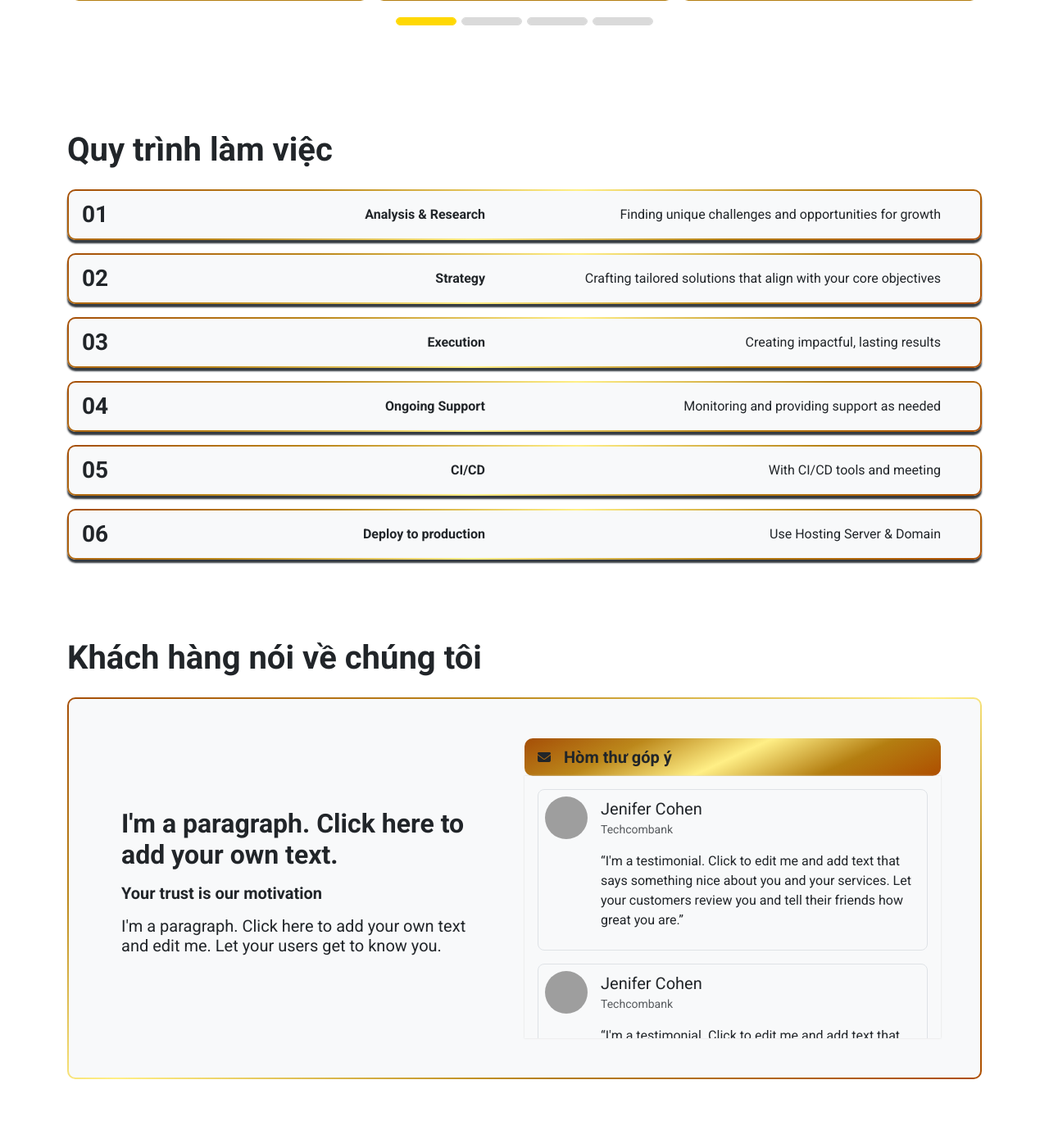
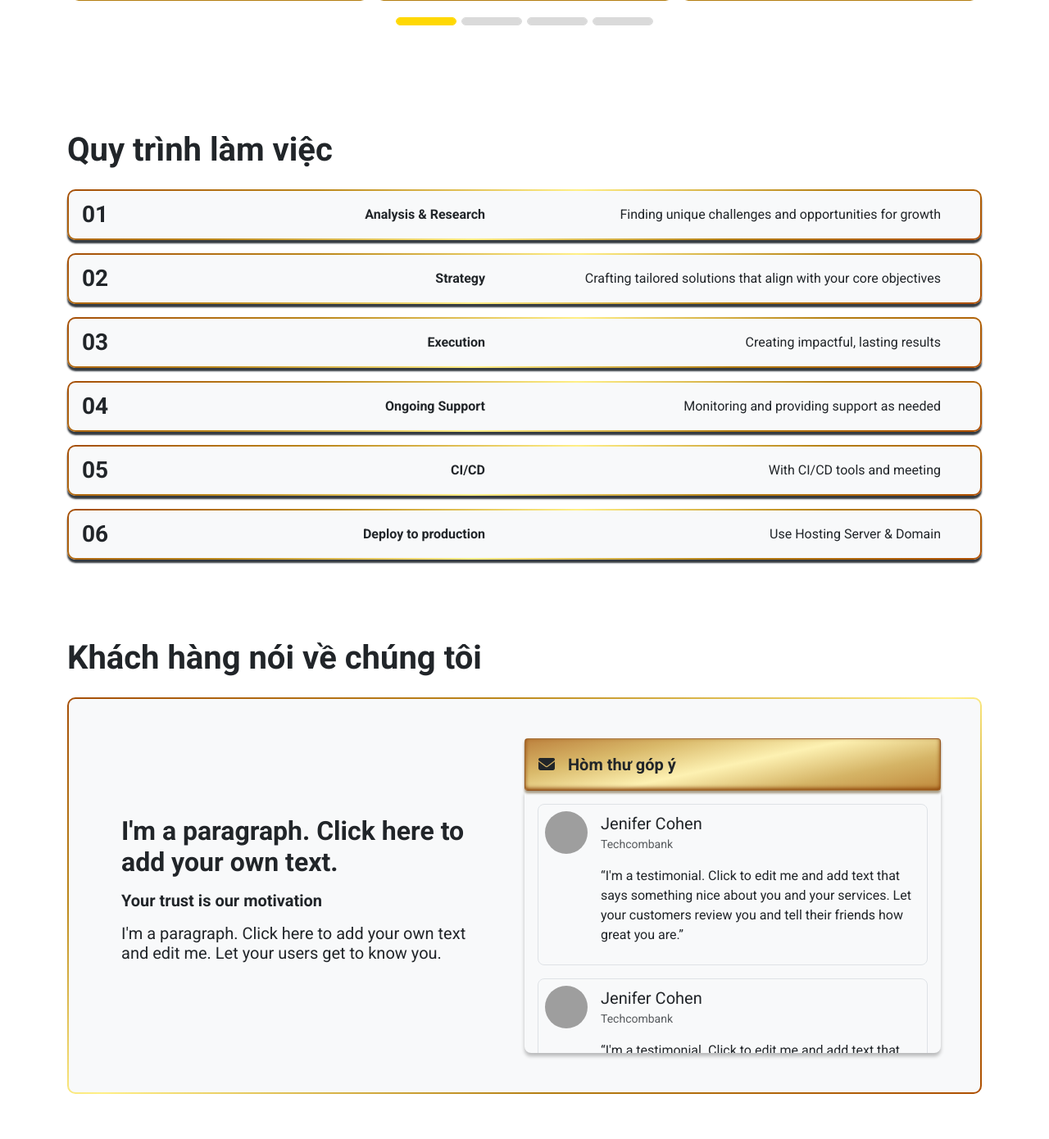
Before and after one commit to subway90/MVC_DUCLONG, a PHP site: page / in a window 1280 px wide. Shown: the part 3423-4813 px from the top of the page at 82% size. Run offline with PHP 8.4, Linux system fonts and the light colour scheme; a stand-in replaces the project's code that opens the database connection; some libraries are stand-ins or nearby versions; grey boxes are pictures that could not be loaded.

Commit message:
update section customer

```diff
--- a/assets/css/custom.css
+++ b/assets/css/custom.css
@@ -10,6 +10,7 @@
     --info-color: #17a2b8 !important;
     --light-color: #ffffff !important;
     --dark-color: #343a40 !important;
+    --dark-color-40: #00000040 !important;
     --dark-color-80: #343a4080 !important;
     --orange-color: #fc521d !important;
     --muted-color: #DADADA !important;
@@ -125,9 +126,10 @@ body {
 }
 
 .box-mail {
+    border-radius: 0 0 8px 8px;
     max-height: 320px;
     overflow-y: auto;
-    box-shadow: 0 0 2px var(--muted-color);
+    box-shadow: 0 4px 4px var(--dark-color-40);
 }
 
 .bg-media {
@@ -156,6 +158,16 @@ body {
     height: 80px;
 }
 
+.bg-head-mail {
+    border: 1.5px solid #78320599;
+    background: linear-gradient(-12deg, #c0893c, #d5b466, #fdf1b2, #d9b96a, #bd823e);
+    box-shadow:
+        inset 0 -2px 5px #8B4208,
+        0 3px 3px #6E501466,
+        0 3px 3px #00000029;
+    border-radius: 4px;
+}
+
 /* Tablet */
 @media (max-width: 880px) {
     .navbar-brand {
--- a/views/user/home.php
+++ b/views/user/home.php
@@ -247,8 +247,8 @@
                         </p>
                 </div>
                 <div class="col-12 col-lg-6">
-                    <div class="border-mix-gold border-gold d-flex align-items-center p-2 px-3 gap-3">
-                        <i class="fas fa-envelope"></i>
+                    <div class="bg-head-mail d-flex align-items-center p-3 gap-3">
+                        <i class="fas fa-envelope fs-5"></i>
                         <div class="fw-semibold fs-5">
                             Hòm thư góp ý
                         </div>
@@ -308,7 +308,7 @@
                                             </div>
                                             <hr class="text-muted my-2">
                                             <p class="small">
-                                                Teambuilding là gì mà lại trở thành một phần quan trọng đối với hầu hết các
+                                                Teambuilding là gì mà lại trở thành một phần quan trọng đối với hầu hết các
                                                 doanh nghiệp? Có thể hiểu đây là dịp để các nhân viên trong công ty thể hiện...
                                             </p>
                                         </div>
```
